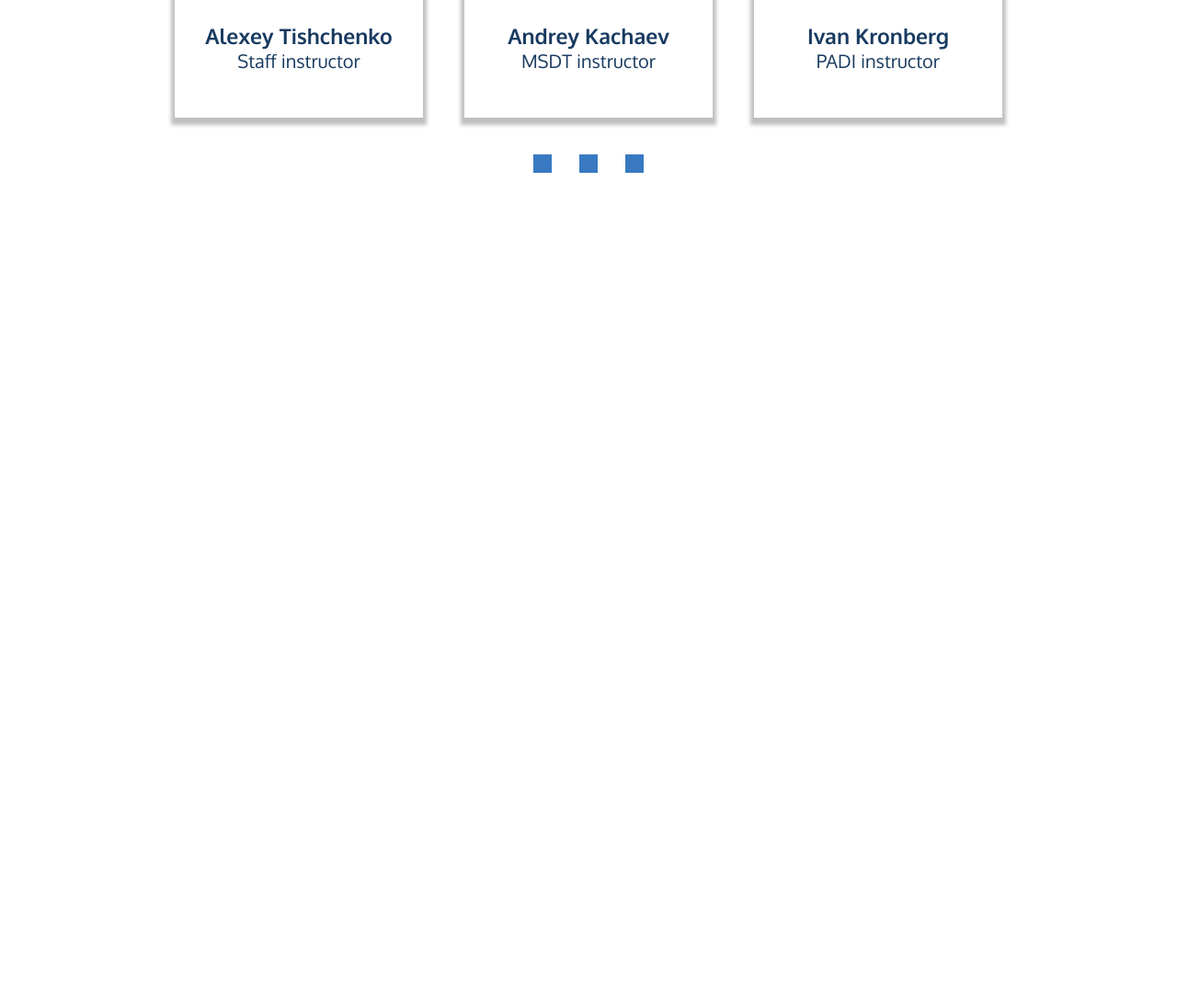
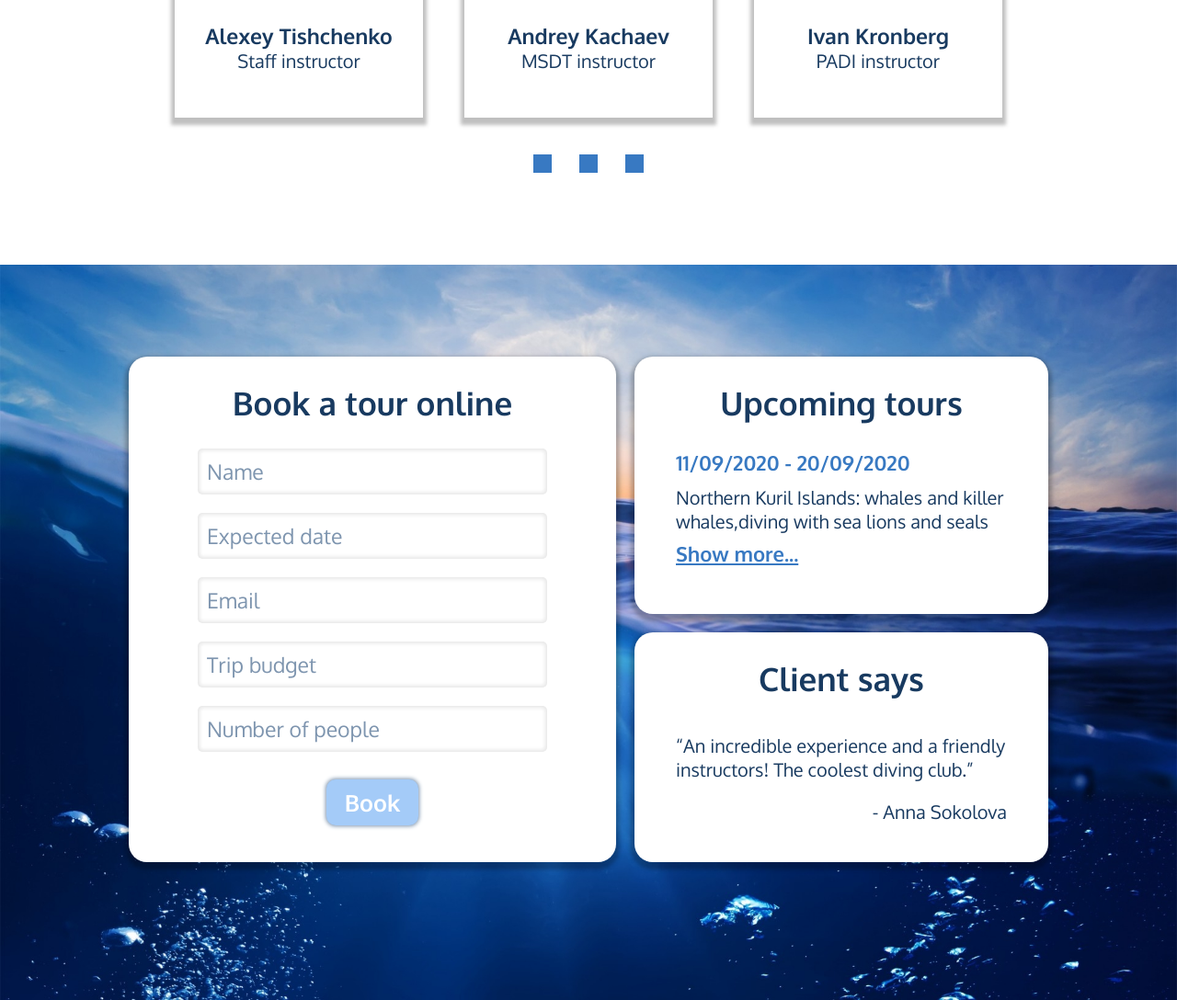
Before and after one commit to thediankina/lab-frontend, a plain HTML site: page index.html in a window 1280 px wide. Shown: the part 2861-3949 px from the top of the page at 92% size. Before the commit the page ends 3149 px from the top, so only its background shows below. Drawn offline with Linux system fonts and the light colour scheme; a web font is replaced by a local one.

Commit message:
Создан блок Pricing

```diff
--- a/css/main.css
+++ b/css/main.css
@@ -177,7 +177,7 @@ h1, h2, h3 {
 
 .portfolio__img {
     width: 500px;
-    border-radius: 30px;
+    border-radius: 20px;
     margin: 0 50px;
 }
 
@@ -251,3 +251,134 @@ h1, h2, h3 {
     display: block;
     background-color: #3879C2;
 }
+
+/* pricing */
+.section--pricing {
+    display: flex;
+    width: 100%;
+    height: 100vh;
+
+    background: url(../images/pricing/ocean.jpg) center no-repeat;
+    background-size: cover;
+}
+
+.pricing {
+    width: 100%;
+    max-width: 1000px;
+    margin: 0 auto 40px;
+    display: flex;
+    justify-content: space-between;
+}
+
+.pricing__item-book {
+    width: 100%;
+    max-width: 530px;
+    height: 550px;
+
+    background: #FFFFFF;
+    box-shadow: 0 4px 4px 4px rgba(0, 0, 0, 0.25);
+    border-radius: 20px;
+}
+
+.pricing__item-title {
+    font-style: normal;
+    font-weight: bold;
+    font-size: 35px;
+    line-height: 100px;
+
+    text-align: center;
+    color: #183A60;
+}
+
+.pricing__item-field {
+    width: 100%;
+    max-width: 380px;
+    height: 50px;
+    margin: 0 auto 20px;
+
+    background: #FFFFFF;
+    box-shadow: inset 0 0 4px 2px rgba(0, 0, 0, 0.1);
+    border-radius: 5px;
+}
+
+.pricing__item-text {
+    font-style: normal;
+    font-weight: normal;
+    font-size: 23px;
+    line-height: 50px;
+
+    text-align: left;
+    margin-left: 10px;
+    color: #7E95AF;
+}
+
+.pricing__btn {
+    display: block;
+    width: 100px;
+    height: 50px;
+
+    font-style: normal;
+    font-weight: bold;
+    font-size: 25px;
+    line-height: 50px;
+    text-align: center;
+    text-decoration: none;
+    color: #FFFFFF;
+
+    margin-left: auto;
+    margin-right: auto;
+    margin-top: 30px;
+    background: #A4CBF8;
+    box-shadow: 0 0 4px 1px #7E95AF;
+    border-radius: 10px;
+}
+
+.pricing__item-more {
+    width: 100%;
+    max-width: 450px;
+    height: 550px;
+}
+
+.pricing__item-tours {
+    width: 100%;
+    max-width: 450px;
+    height: 280px;
+
+    background: #FFFFFF;
+    box-shadow: 0 4px 4px 4px rgba(0, 0, 0, 0.25);
+    border-radius: 20px;
+}
+
+.pricing__blue-text {
+    font-style: normal;
+    font-weight: bold;
+    font-size: 22px;
+    line-height: 30px;
+
+    margin-left: 45px;
+    color: #3879C2;
+}
+
+.pricing__item-more-text {
+    font-size: 20px;
+    margin-left: 45px;
+    margin-bottom: 0;
+    margin-top: 10px;
+}
+
+.pricing__item-client {
+    width: 100%;
+    max-width: 450px;
+    height: 250px;
+    margin-top: 20px;
+
+    background: #FFFFFF;
+    box-shadow: 0 4px 4px 4px rgba(0, 0, 0, 0.25);
+    border-radius: 20px;
+}
+
+.pricing__author {
+    font-size: 20px;
+    text-align: right;
+    margin-right: 45px;
+}
--- a/index.html
+++ b/index.html
@@ -35,7 +35,8 @@
         <div class="section__header">
             <h2 class="section__title">Who are we?</h2>
             <div class="section__text">
-                <p>One of the first diving clubs, founded in 1991. For many years, we have been conducting diving tours in the most exciting places of the underwater world.</p>
+                <p>One of the first diving clubs, founded in 1991. For many years, we have been
+                    conducting diving tours in the most exciting places of the underwater world.</p>
             </div>
         </div>
         <div class="about">
@@ -68,7 +69,8 @@
         <div class="portfolio">
             <div class="portfolio__item">
                 <div class="portfolio__text">
-                    <p>Tour participants always capture all the moments on camera. You can also order a photo session underwater!</p>
+                    <p>Tour participants always capture all the moments on camera.
+                        You can also order a photo session underwater!</p>
                 </div>
                 <div class="portfolio__slider">
                     <img class="portfolio__img" src="images/portfolio/slider1.jpg" alt="">
@@ -108,4 +110,42 @@
         <a class="team__slider-item" href="#">3</a>
     </div>
 </section>
+<section class="section section--pricing">
+    <div class="pricing">
+        <div class="pricing__item-book">
+            <div class="pricing__item-title">Book a tour online</div>
+            <div class="pricing__item-field">
+                <div class="pricing__item-text">Name</div>
+            </div>
+            <div class="pricing__item-field">
+                <div class="pricing__item-text">Expected date</div>
+            </div>
+            <div class="pricing__item-field">
+                <div class="pricing__item-text">Email</div>
+            </div>
+            <div class="pricing__item-field">
+                <div class="pricing__item-text">Trip budget</div>
+            </div>
+            <div class="pricing__item-field">
+                <div class="pricing__item-text">Number of people</div>
+            </div>
+            <a class="pricing__btn" href="#">Book</a>
+        </div>
+        <div class="pricing__item-more">
+            <div class="pricing__item-tours">
+                <div class="pricing__item-title">Upcoming tours</div>
+                <div class="pricing__blue-text">11/09/2020 - 20/09/2020</div>
+                <p class="pricing__item-more-text">Northern Kuril Islands:
+                    whales and killer whales,diving with sea lions and seals</p>
+                <a class="pricing__blue-text" href="#">Show more...</a>
+            </div>
+            <div class="pricing__item-client">
+                <div class="pricing__item-title">Client says</div>
+                <p class="pricing__item-more-text">“An incredible experience
+                    and a friendly instructors! The coolest diving club.”</p>
+                <p class="pricing__author">- Anna Sokolova</p>
+            </div>
+        </div>
+    </div>
+</section>
 </html>
```
Also changed, not shown: images/pricing/ocean.jpg (added).
